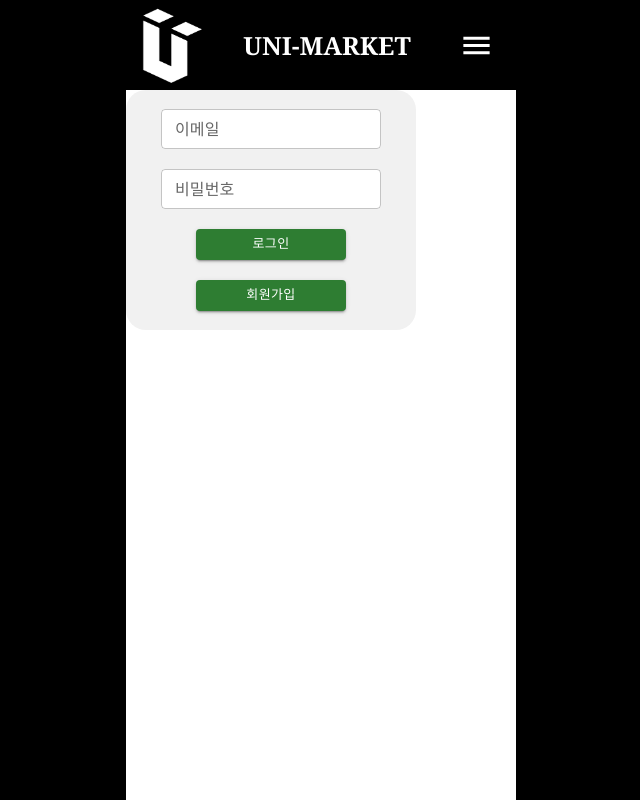
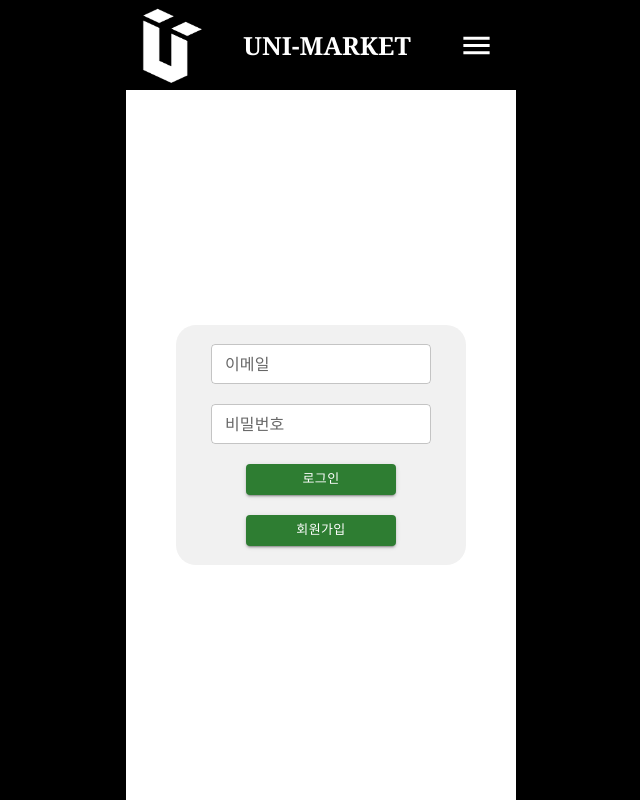
Before and after one commit to DonggyunKim00/UniMarket, a React (Create React App) app: page /mypage in a window 1280 px wide. Shown: the whole page, without its empty margins (319-959 px from the left). Built offline with nearby package versions, Linux system fonts and the light colour scheme.

Commit message:
style: LoginForm marign 추가

```diff
--- a/src/components/mypage/LoginForm.tsx
+++ b/src/components/mypage/LoginForm.tsx
@@ -71,4 +71,5 @@ export const Container = styled.div`
   background-color: #f1f1f1;
   border-radius: 20px;
   height: 200px;
+  margin: auto auto;
 `;
```
